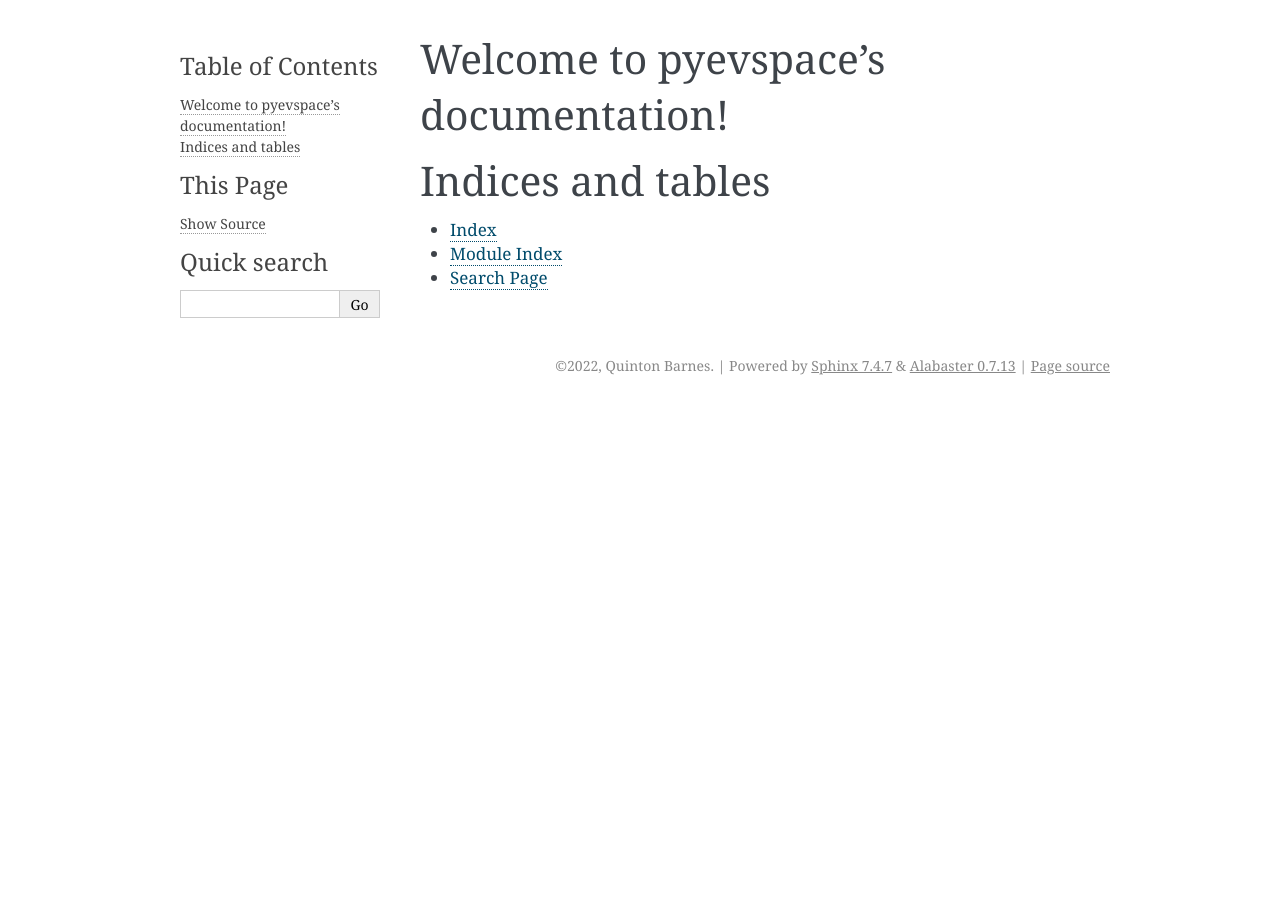
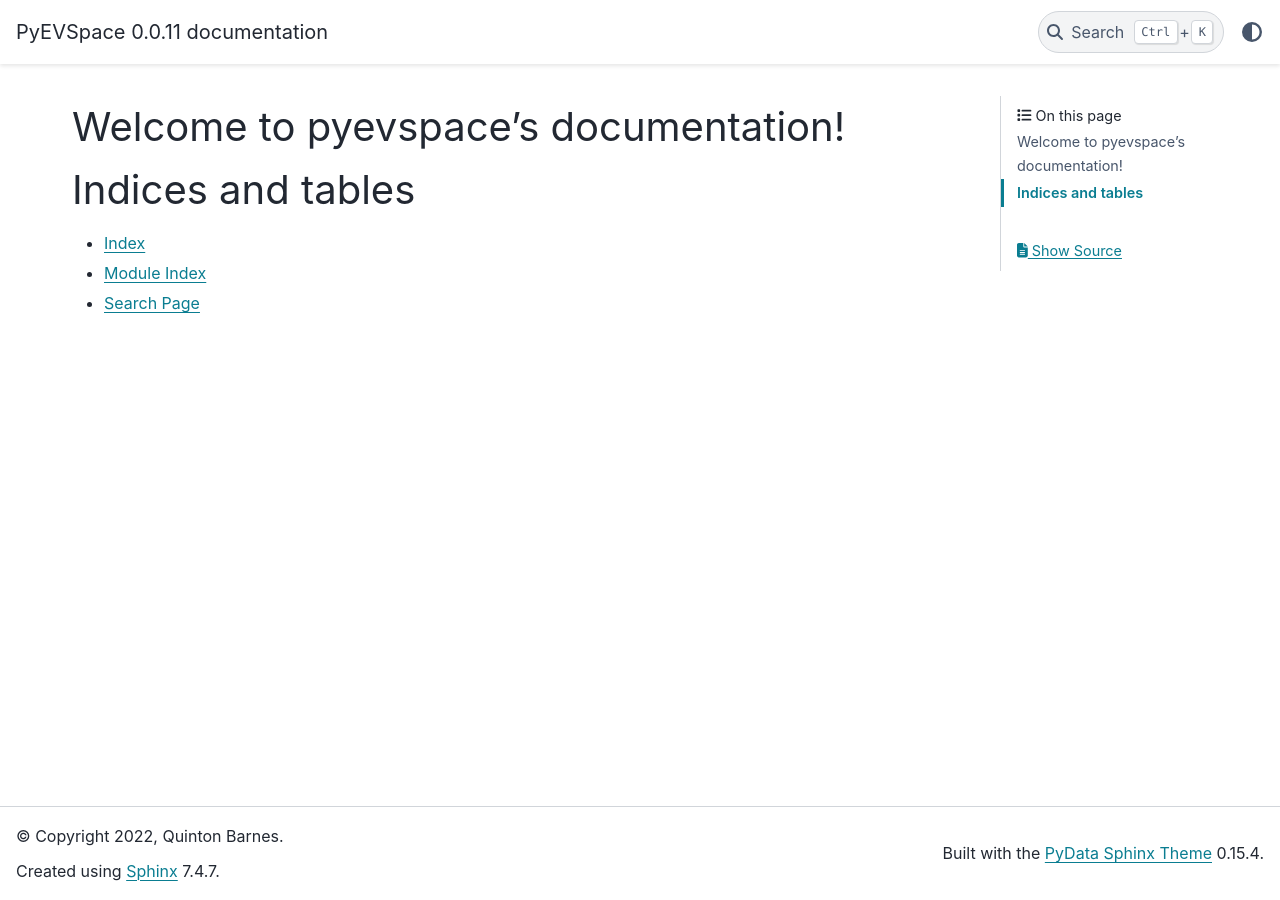
Before and after one commit to qbizzle68/pyevspace, a Sphinx documentation site: the page built from docs/source/index.rst, in a window 1280 px wide. Built offline with Sphinx 7.4.7 and the PyData theme 0.15.4, drawn with Linux system fonts in a browser that asks for light colours.

Commit message:
added dark theme

```diff
--- a/docs/source/conf.py
+++ b/docs/source/conf.py
@@ -6,9 +6,10 @@
 # -- Project information -----------------------------------------------------
 # https://www.sphinx-doc.org/en/master/usage/configuration.html#project-information
 
-project = 'pyevspace'
+project = 'PyEVSpace'
 copyright = '2022, Quinton Barnes'
 author = 'Quinton Barnes'
+version = '0.0.11'
 release = '0.0.11'
 
 # -- General configuration ---------------------------------------------------
@@ -24,5 +25,5 @@ exclude_patterns = []
 # -- Options for HTML output -------------------------------------------------
 # https://www.sphinx-doc.org/en/master/usage/configuration.html#options-for-html-output
 
-html_theme = 'alabaster'
+html_theme = 'pydata_sphinx_theme'
 html_static_path = ['_static']
```
